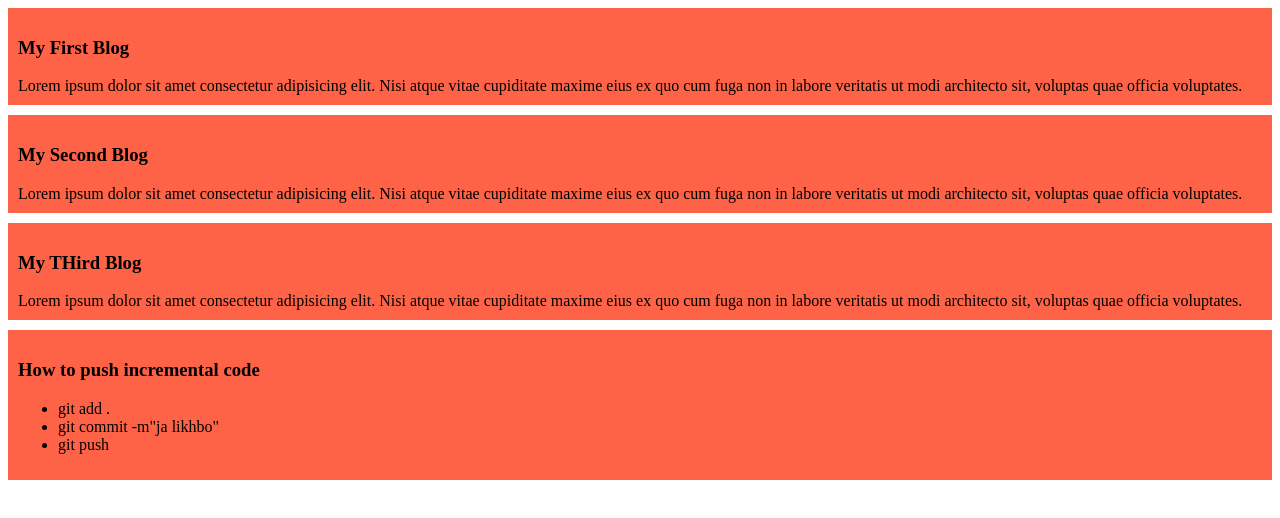
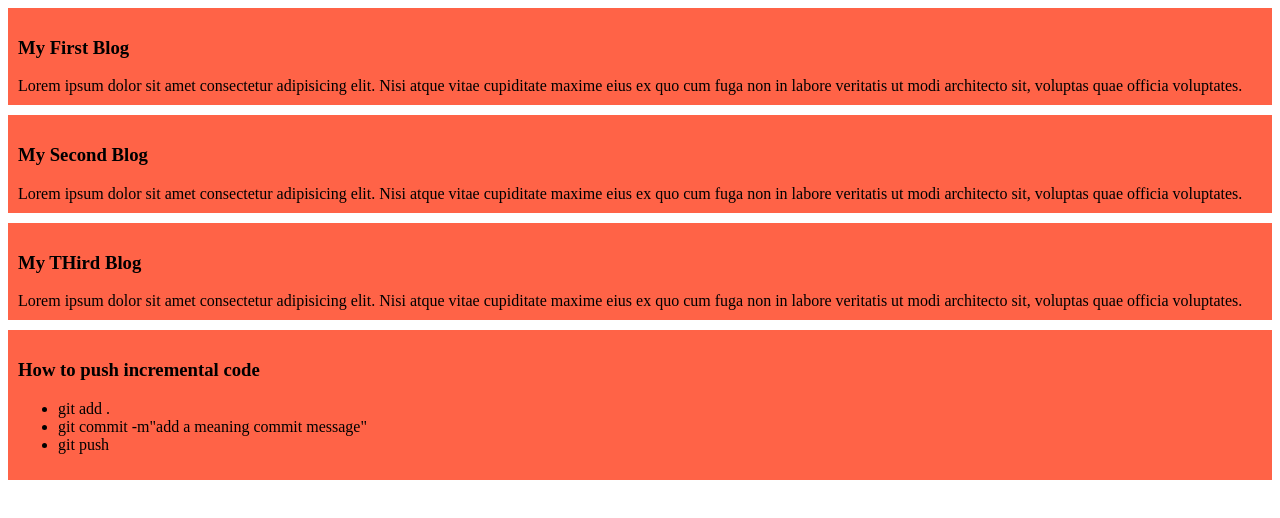
Before and after one commit to BlackFlame53/My-simple-website, a plain HTML site: page index.html in a window 1280 px wide. Drawn offline with Linux system fonts and the light colour scheme.

Commit message:
meaningful commit

```diff
--- a/index.html
+++ b/index.html
@@ -24,7 +24,7 @@
         <h3>How to push incremental code</h3>
         <ul>
             <li>git add .</li>
-            <li>git commit -m"ja likhbo"</li>
+            <li>git commit -m"add a meaning commit message"</li>
             <li>git push</li>
 
         </ul>
```
